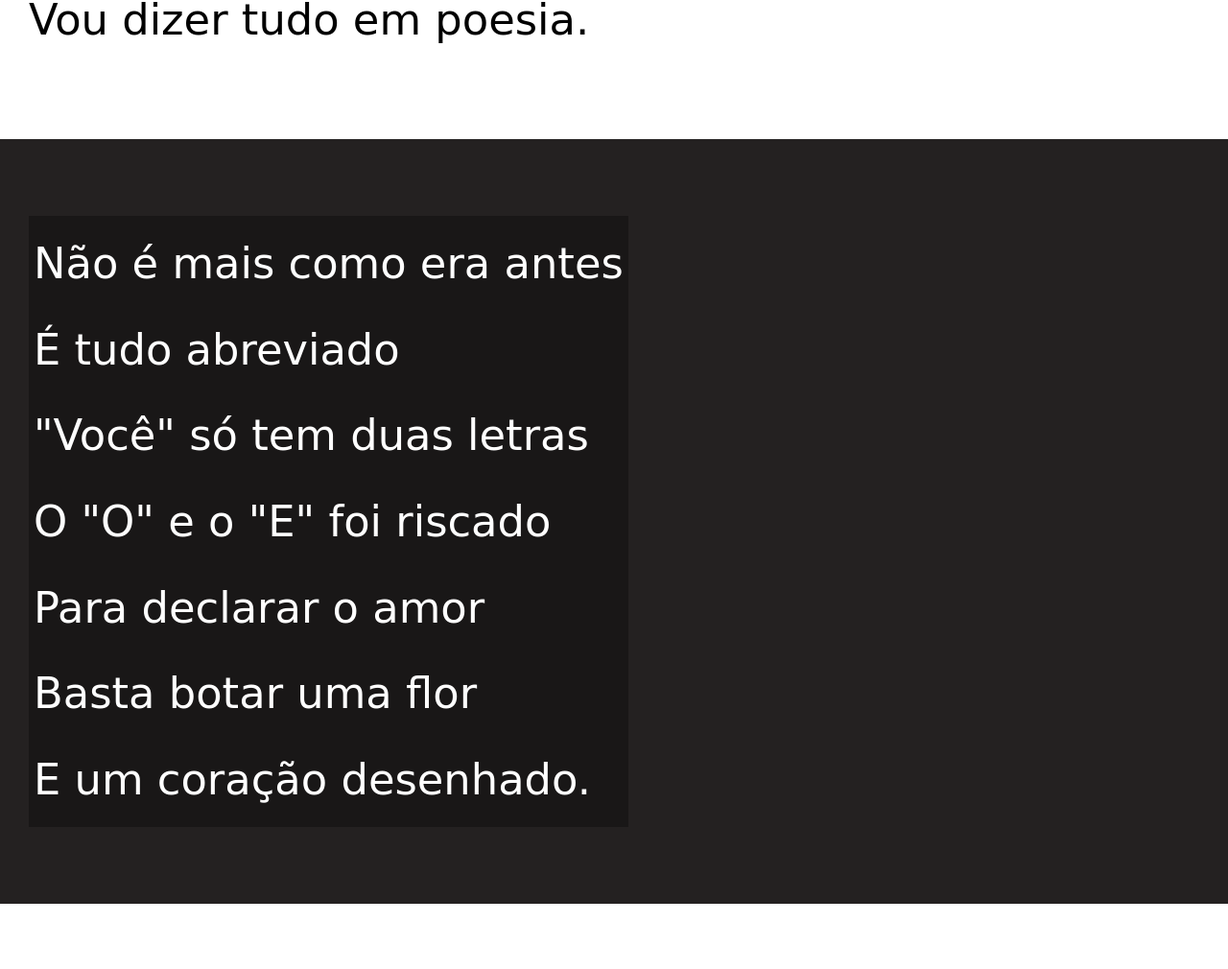
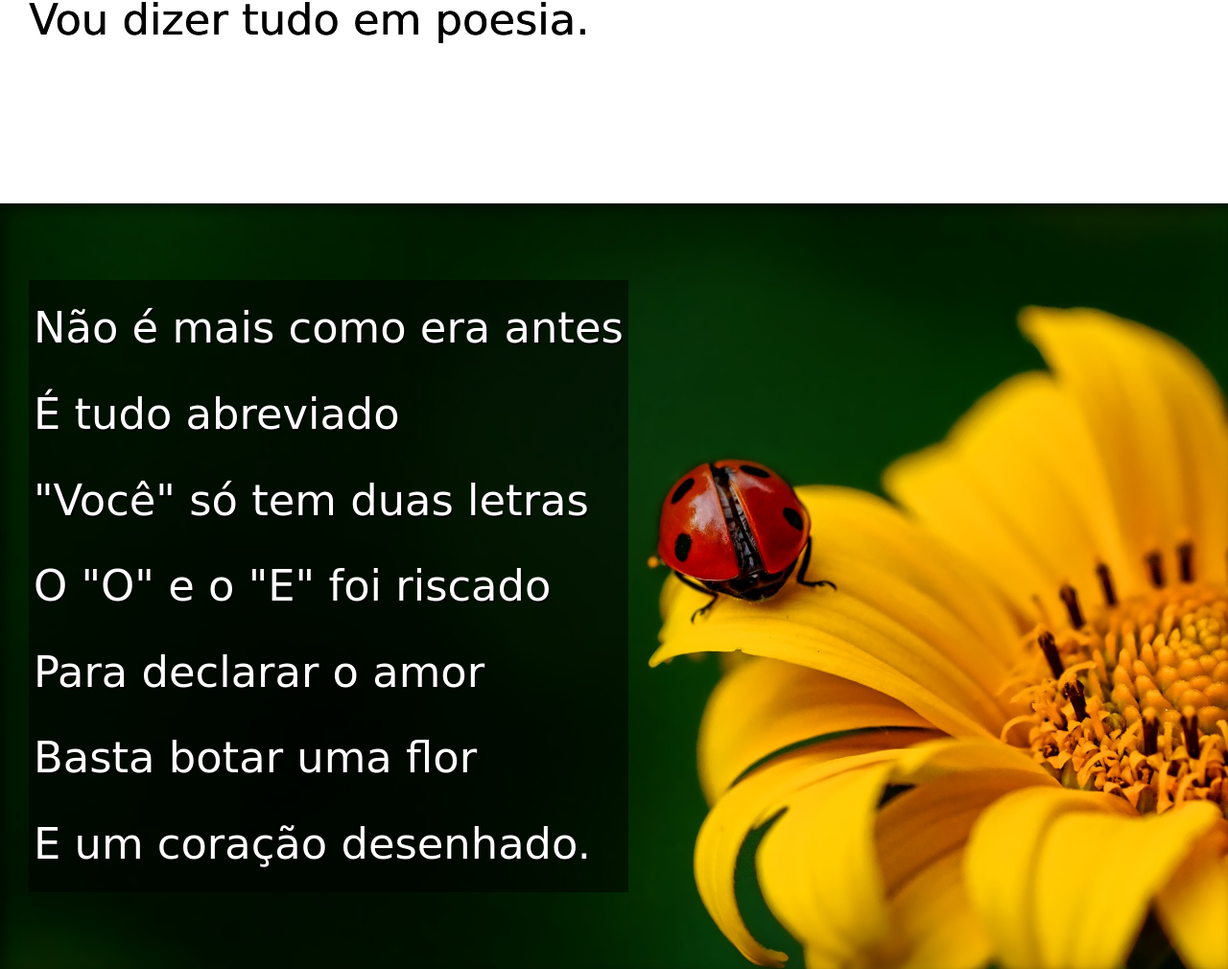
Before and after one commit to Mayanzx/Projeto-site-leitura, a plain HTML site: page Site/index.html in a window 1280 px wide. Shown: the part 860-1870 px from the top of the page at 96% size. Drawn offline with Linux system fonts and the light colour scheme; a web font is replaced by a local one.

Commit message:
att projeto

```diff
--- a/Site/estilo/style.css
+++ b/Site/estilo/style.css
@@ -57,20 +57,39 @@
     font-size: 3.5vw;
 }
 
+section > p{
+    padding-bottom: 1.5em;
+    text-shadow: 0.5px 0.2px 0px black;
+}
+
 section.normal{
     background-color: white;
     color: black;
 }
 
 section.imagem{
-    background-color: rgb(36, 33, 33);
+    background-color: rgba(0, 0, 0, 0.548);
     color: white;
+    box-shadow: inset 6px 6px 13px 0px rgba(0, 0, 0, 0.5);
+    background-position: right center;
+    background-size: cover;
+    background-attachment: fixed;
 }
 
 section.imagem > p{
     display: inline-block;
     padding: 5px;
-    background-color: rgba(0, 0, 0, 0.301);
+    background-color: rgba(0, 0, 0, 0.521);
+    text-shadow: 1.5px 1.5px 0px black;
+
+}
+
+section#img1{
+    background-image: url(../imagens/background001.jpg);
+}
+
+section#img2{
+    background-image: url(../imagens/background002.jpg);
 }
 
 footer{
--- a/Site/index.html
+++ b/Site/index.html
@@ -24,7 +24,7 @@
         </p>
     </section>
 
-    <section class="imagem">
+    <section class="imagem" id="img1">
         <p>
             Não é mais como era antes<br>
             É tudo abreviado<br>
@@ -59,7 +59,7 @@
     </section>
 
 
-    <section class="imagem">
+    <section class="imagem" id="img2">
         <p>
             Tenho saudade das cartas<br>
             Escritas com a própria mão<br>
```
